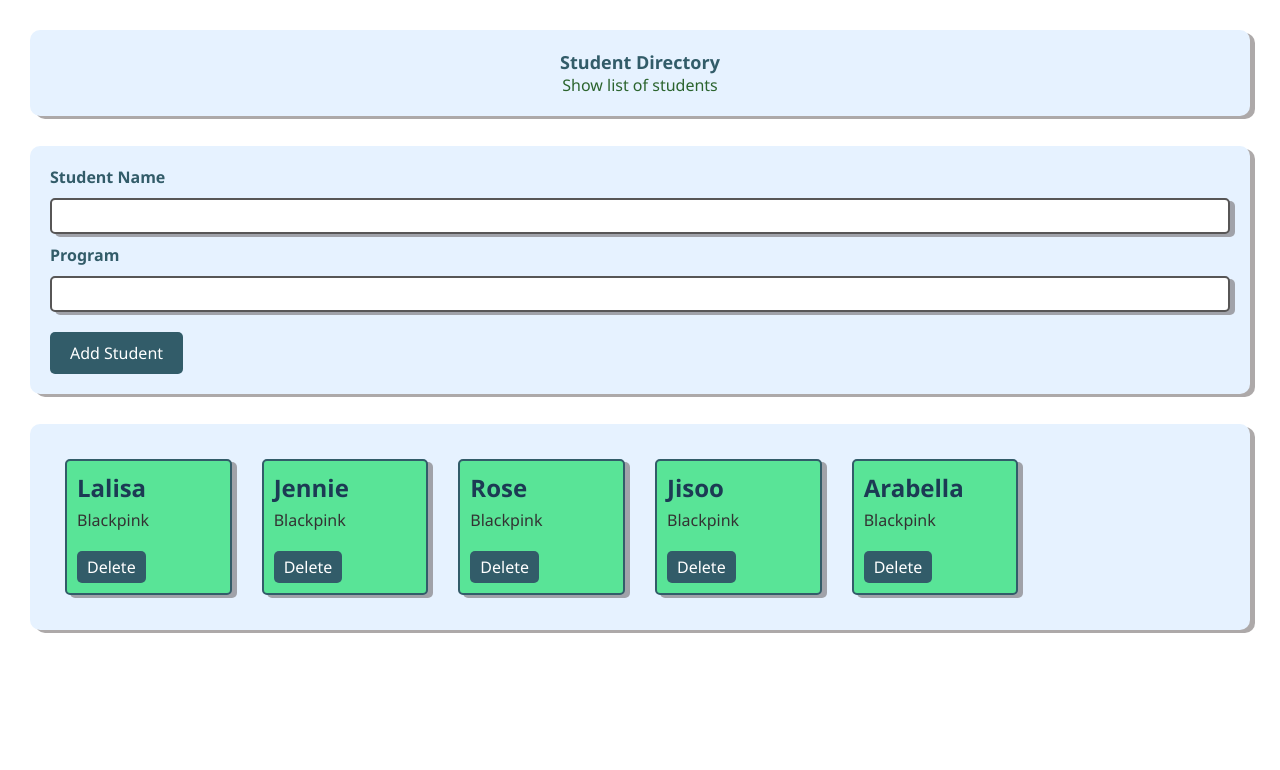
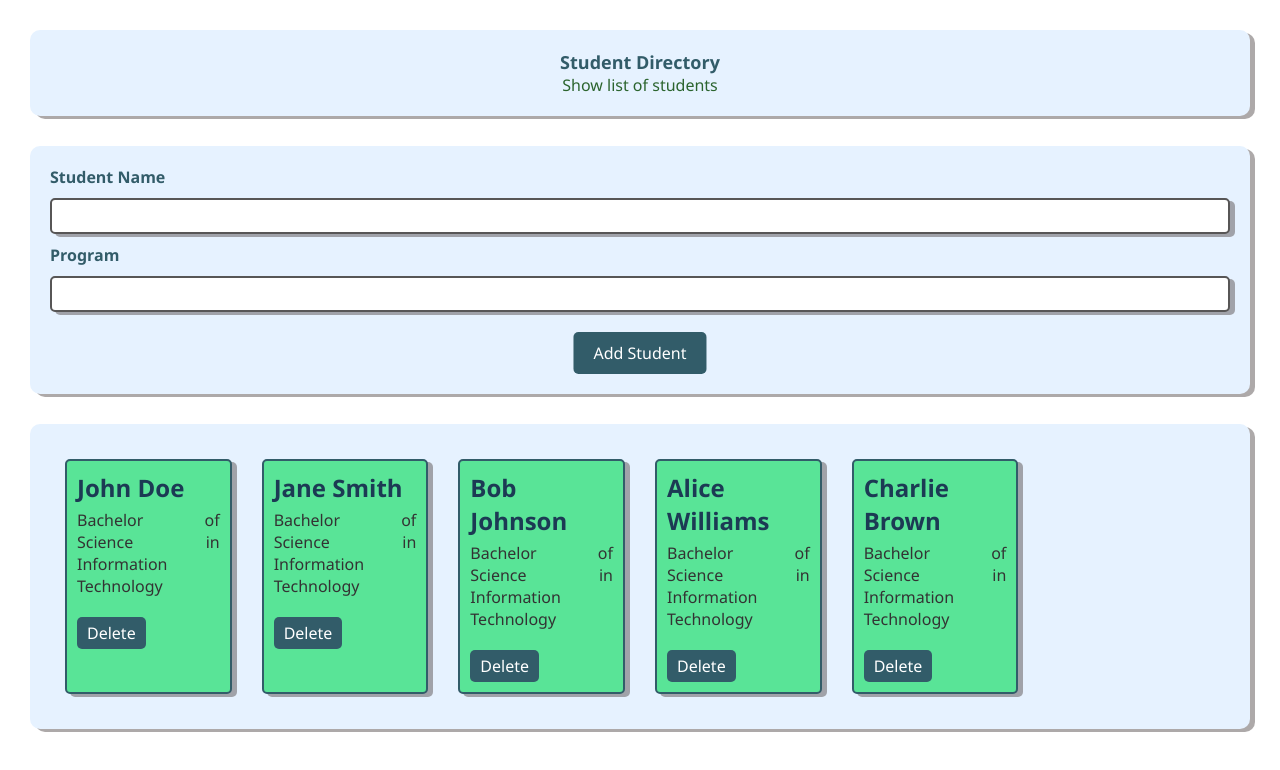
Before and after one commit to arabellasalazar14/Dynamic-User-Interface, a plain HTML site: page index.html in a window 1280 px wide. Drawn offline with Linux system fonts and the light colour scheme.

Commit message:
Third commit

```diff
--- a/index.html
+++ b/index.html
@@ -29,31 +29,8 @@
     </section>
 
     <section id="listContainer">
-        <article class="list-item">
-            <h2>Lalisa</h2>
-            <p>Blackpink</p>
-            <button>Delete</button>
-        </article>
-        <article class="list-item">
-            <h2>Jennie</h2>
-            <p>Blackpink</p>
-            <button>Delete</button>
-        </article>
-        <article class="list-item">
-            <h2>Rose</h2>
-            <p>Blackpink</p>
-            <button>Delete</button>
-        </article>
-        <article class="list-item">
-            <h2>Jisoo</h2>
-            <p>Blackpink</p>
-            <button>Delete</button>
-        </article>
-        <article class="list-item">
-            <h2>Arabella</h2>
-            <p>Blackpink</p>
-            <button>Delete</button>
-        </article>
+
     </section>
+    <script src="script.js"></script>
 </body>
 </html>
--- a/script.js
+++ b/script.js
@@ -0,0 +1,35 @@
+let students = [
+    {id: 0, name: 'John Doe', program: 'Bachelor of Science in Information Technology'},
+    {id: 1, name: 'Jane Smith', program: 'Bachelor of Science in Information Technology'},
+    {id: 2, name: 'Bob Johnson', program: 'Bachelor of Science in Information Technology'},
+    {id: 3, name: 'Alice Williams', program: 'Bachelor of Science in Information Technology'},
+    {id: 4, name: 'Charlie Brown', program: 'Bachelor of Science in Information Technology'},
+];
+
+const createStudent = (name, program) => {
+    const article = document.createElement('article');
+    const h2 = document.createElement('h2');
+    const p = document.createElement('p');
+    const button = document.createElement('button');
+
+    h2.innerHTML = name;
+    p.innerHTML = program;
+    button.innerHTML = "Delete";
+
+    article.append(h2);
+    article.append(p);
+    article.append(button);
+
+    article.classList.add("list-item");
+
+    return article;
+}
+
+const studentList = students.map((s) => {
+    return createStudent(s.name, s.program);
+});
+
+const listContainer = document.querySelector("#listContainer");
+studentList.forEach((s) => {
+    listContainer.append(s);
+});
--- a/style.css
+++ b/style.css
@@ -35,6 +35,12 @@
     border-radius: 10px;
     background-color: #e6f2ff;
     text-align: justify;
+}
+
+#formContainer button {
+    position: relative;
+    left: 50%;
+    transform: translateX(-50%);
 }
 
 #listContainer {
```
